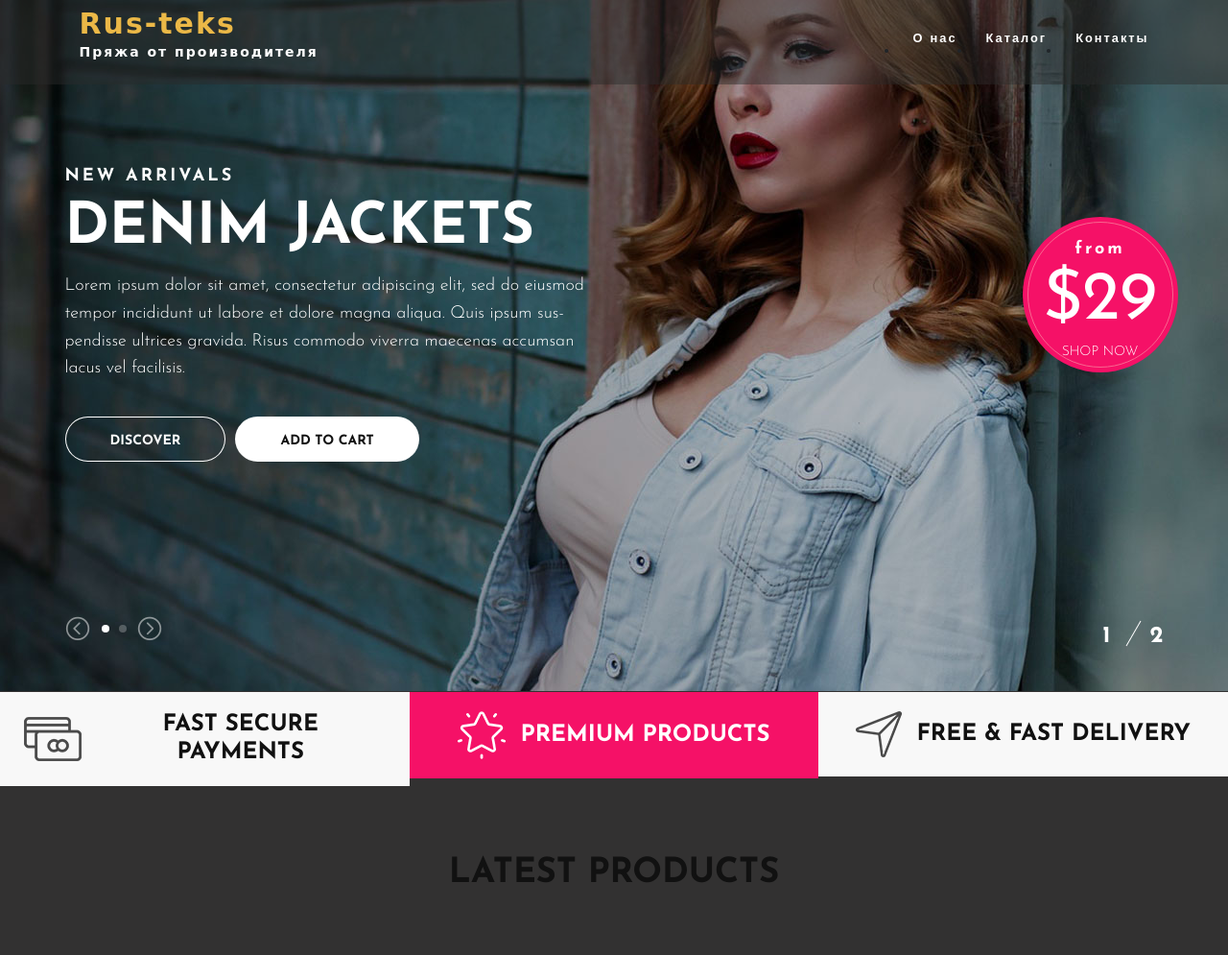
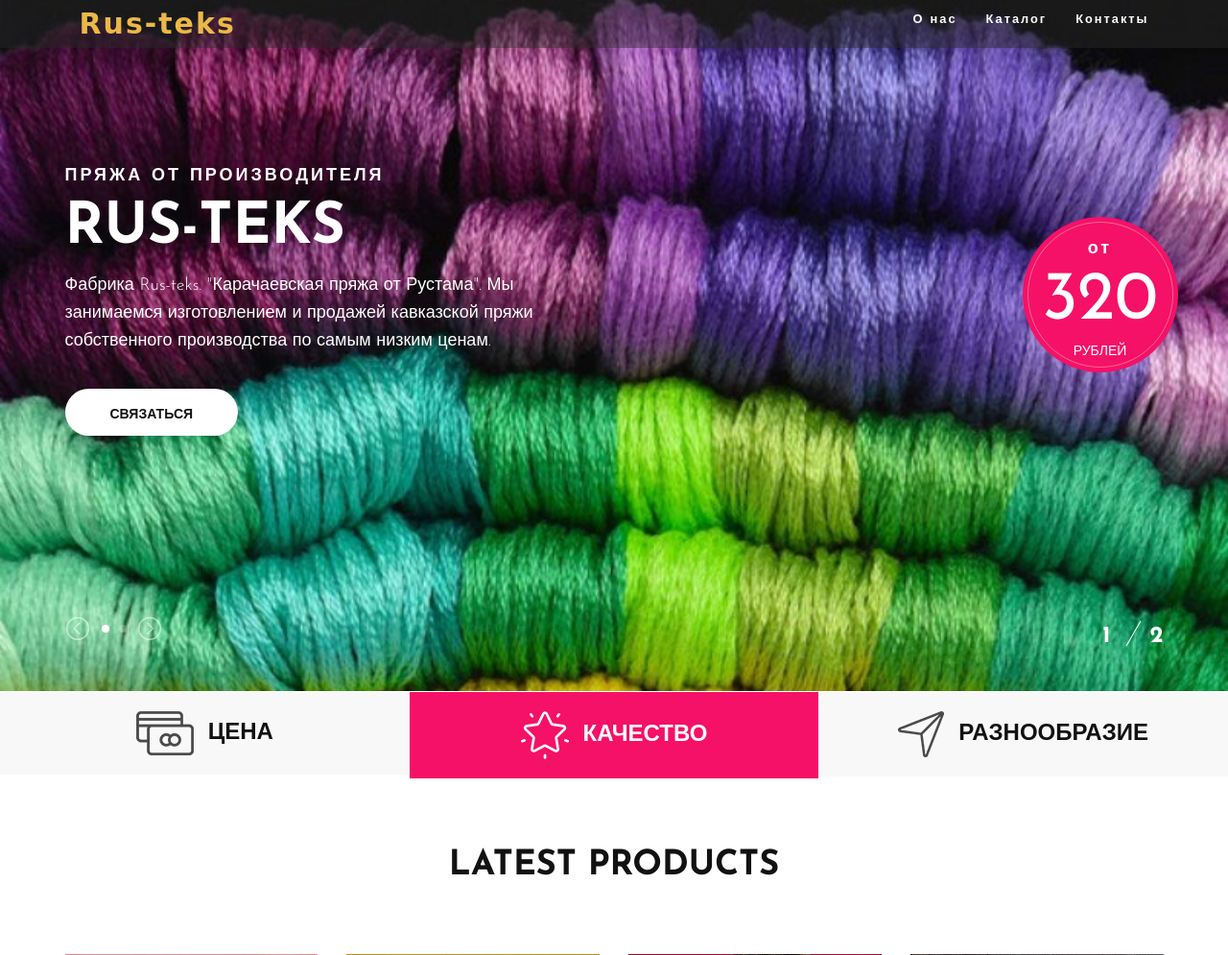
Before and after one commit to kama-kmw/divisima, a PHP site: page / in a window 1280 px wide. Shown: the top 995 px of the page at 96% size. Run offline with PHP 8.4, Linux system fonts and the light colour scheme.

Commit message:
правки хедера и фавикон

```diff
--- a/css/style.css
+++ b/css/style.css
@@ -79,6 +79,7 @@ ul,
 ol {
   padding: 0;
   margin: 0;
+  list-style-type: none;
 }
 
 /*---------------------
@@ -333,7 +334,7 @@ ol {
 ---------------------*/
 
 body {
-  background: rgba(39, 38, 38, 0.95);
+  /* background: rgba(39, 38, 38, 0.95); */
 }
 .header {
   max-width: 1920px;
@@ -346,6 +347,7 @@ body {
 
 .menu__wrapper {
   display: flex;
+  align-items: center;
 }
 
 .menu {
@@ -420,7 +422,7 @@ body {
 }
 
 .menu__link:hover {
-  color: #111;
+  color: #f51167;
 }
 
 .menu__link span {
--- a/index.html
+++ b/index.html
@@ -1,11 +1,12 @@
 <!DOCTYPE html>
-<html lang="zxx">
+<html lang="ru">
   <head>
-    <title>Divisima | eCommerce Template</title>
+    <title>Rus-teks | Пряжа от производителя</title>
     <meta charset="UTF-8" />
-    <meta name="description" content=" Divisima | eCommerce Template" />
-    <meta name="keywords" content="divisima, eCommerce, creative, html" />
+    <meta name="description" content="Наша фабрика Rus-teks занимается производством и  оптовой продажей Карачаевской пряжи для машинного и ручного вязания">
+    <meta name="keywords" content="магазин пряжи, карачаевская пряжа, натуральная пряжа, купить карачаевскую пряжу, заказать карачаевскую пряжу, пряжа для вязания мочалок, оптовая продажа пряжи, пряжа из полипропилена, купить пряжу, пряжа из шерсти, магазин карачаевской пряжи">
     <meta name="viewport" content="width=device-width, initial-scale=1.0" />
+
     <!-- Favicon -->
     <link href="img/favicon.ico" rel="shortcut icon" />
 
@@ -48,13 +49,13 @@
             <div class="menu__left-block">
               <a href="" class="menu__link">
                 <h1 class="logo__title">Rus-teks</h1>
-                <p class="logo__text">Пряжа от производителя</p>
+                <!-- <p class="logo__text">Пряжа от производителя</p> -->
               </a>
             </div>
             <ul class="menu__right-block">
-              <li class="menu__item"><a href="#about" class="menu__link"><span></span>О нас</a></li>
-              <li class="menu__item"><a href="#menu" class="menu__link"><span></span>Каталог</a></li>
-              <li class="menu__item"><a href="#about" class="menu__link"><span></span>Контакты</a></li>
+              <li class="menu__item"><a href="#about" class="menu__link">О нас</a></li>
+              <li class="menu__item"><a href="#menu" class="menu__link">Каталог</a></li>
+              <li class="menu__item"><a href="#about" class="menu__link">Контакты</a></li>
             </ul>
             <div class="toggle-box">
               <div class="toggle" onclick="toggle()"></div>
@@ -62,8 +63,8 @@
                 <ul class="mob-menu">
                   <li class="mob-menu__item logo">
                     <a href="#" class="mob-menu__link">
-                      <h1 class="logo__title">Rus-text</h1>
-                      <p class="logo__text">Пряжа от производителей</p>
+                      <h1 class="logo__title">Rus-teks</h1>
+                      <p class="logo__text">Пряжа от производителя</p>
                     </a>
                   </li>
                   <li class="mob-menu__item">
@@ -87,49 +88,43 @@
     <!-- Hero section -->
     <section class="hero-section">
       <div class="hero-slider owl-carousel">
-        <div class="hs-item set-bg" data-setbg="img/bg.jpg">
+        <div class="hs-item set-bg" data-setbg="img/hero/003.jpg">
           <div class="container">
             <div class="row">
               <div class="col-xl-6 col-lg-7 text-white">
-                <span>New Arrivals</span>
-                <h2>denim jackets</h2>
+                <span>Пряжа от производителя</span>
+                <h2>Rus-teks</h2>
                 <p>
-                  Lorem ipsum dolor sit amet, consectetur adipiscing elit, sed
-                  do eiusmod tempor incididunt ut labore et dolore magna aliqua.
-                  Quis ipsum sus-pendisse ultrices gravida. Risus commodo
-                  viverra maecenas accumsan lacus vel facilisis.
+                  Фабрика Rus-teks. "Карачаевская пряжа от Рустама". Мы занимаемся изготовлением и продажей кавказской пряжи собственного производства по самым низким ценам.
                 </p>
-                <a href="#" class="site-btn sb-line">DISCOVER</a>
-                <a href="#" class="site-btn sb-white">ADD TO CART</a>
+                <!-- <a href="#" class="site-btn sb-line">DISCOVER</a> -->
+                <a href="tel:+79280272295" class="site-btn sb-white">СВЯЗАТЬСЯ</a>
               </div>
             </div>
             <div class="offer-card text-white">
-              <span>from</span>
-              <h2>$29</h2>
-              <p>SHOP NOW</p>
+              <span>от</span>
+              <h2>320</h2>
+              <p>рублей</p>
             </div>
           </div>
         </div>
-        <div class="hs-item set-bg" data-setbg="img/bg-2.jpg">
+        <div class="hs-item set-bg" data-setbg="img/hero/002.jpg">
           <div class="container">
             <div class="row">
               <div class="col-xl-6 col-lg-7 text-white">
-                <span>New Arrivals</span>
-                <h2>denim jackets</h2>
+                <span>Пряжа от производителя</span>
+                <h2>Rus-teks</h2>
                 <p>
-                  Lorem ipsum dolor sit amet, consectetur adipiscing elit, sed
-                  do eiusmod tempor incididunt ut labore et dolore magna aliqua.
-                  Quis ipsum sus-pendisse ultrices gravida. Risus commodo
-                  viverra maecenas accumsan lacus vel facilisis.
+                  Карачаевская пряжа от Rus-teks отличается качеством и пользуется большим спросом. У нас собственное производство, поставки со своего склада. Продаем оптом и в розницу.
                 </p>
-                <a href="#" class="site-btn sb-line">DISCOVER</a>
-                <a href="#" class="site-btn sb-white">ADD TO CART</a>
+                <!-- <a href="#" class="site-btn sb-line">DISCOVER</a> -->
+                <a href="category.html" class="site-btn sb-white">Каталог</a>
               </div>
             </div>
             <div class="offer-card text-white">
-              <span>from</span>
-              <h2>$29</h2>
-              <p>SHOP NOW</p>
+              <span>от</span>
+              <h2>320</h2>
+              <p>рублей</p>
             </div>
           </div>
         </div>
@@ -149,7 +144,7 @@
               <div class="feature-icon">
                 <img src="img/icons/1.png" alt="#" />
               </div>
-              <h2>Fast Secure Payments</h2>
+              <h2>Цена</h2>
             </div>
           </div>
           <div class="col-md-4 p-0 feature">
@@ -157,7 +152,7 @@
               <div class="feature-icon">
                 <img src="img/icons/2.png" alt="#" />
               </div>
-              <h2>Premium Products</h2>
+              <h2>Качество</h2>
             </div>
           </div>
           <div class="col-md-4 p-0 feature">
@@ -165,7 +160,7 @@
               <div class="feature-icon">
                 <img src="img/icons/3.png" alt="#" />
               </div>
-              <h2>Free & fast Delivery</h2>
+              <h2>Разнообразие</h2>
             </div>
           </div>
         </div>
```
Also changed, not shown: img/bg-2.jpg (deleted), img/bg.jpg (deleted), img/favicon.ico, img/hero/001.jpg (added), img/hero/002.jpg (added), img/hero/003.jpg (added).
